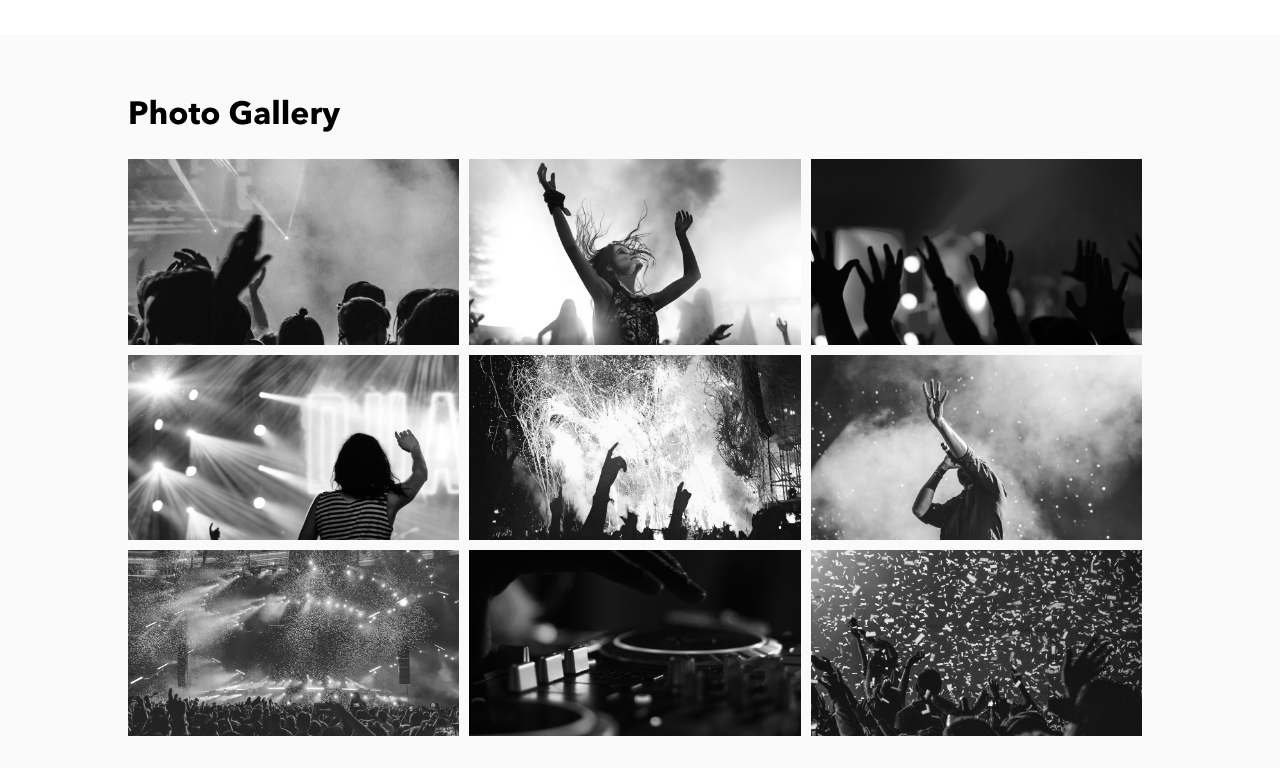
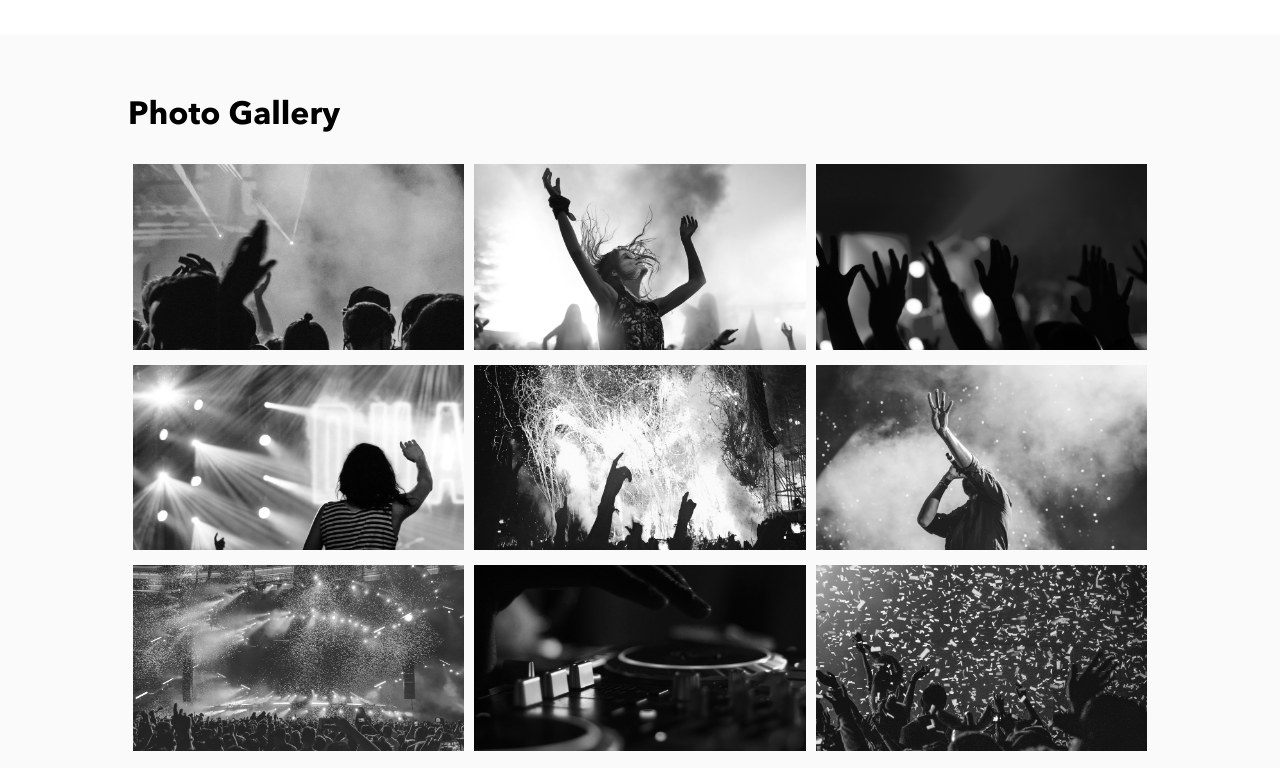
Before and after one commit to john-martinez/johnray-martinez-bandsite, a plain HTML site: page sprint-1/index.html in a window 1280 px wide. Shown: the part 2032-2800 px from the top of the page. Drawn offline with Linux system fonts and the light colour scheme; a web font is replaced by a local one.

Commit message:
fixed spacing on the side and alignment issues

```diff
--- a/sprint-1/stylesheets/partials/_mixins.scss
+++ b/sprint-1/stylesheets/partials/_mixins.scss
@@ -178,7 +178,14 @@
 
         &__item {
             margin-right: 4%;
+
+            &:nth-of-type(1){
+                @include set-padding(0,0);
+            }
         }
+
+
+
     }
 }
 
--- a/sprint-1/stylesheets/sass/views/_default.scss
+++ b/sprint-1/stylesheets/sass/views/_default.scss
@@ -75,6 +75,8 @@
 
     .main {
        width: 100%;
+       @include set-padding(10%, 0);
+
     }
 
     .image {
@@ -85,7 +87,7 @@
 
     .gallery-container {
         background-color: $light-silver;
-        @include set-padding(0, 2%);
+        @include set-padding(3%, 2%);
     }
 
     .gallery {
@@ -101,7 +103,7 @@
 
             flex-grow: 1;
             filter: grayscale(1);
-            margin: 0 10px 10px 0;
+            margin: 5px;
         }
     }
 
```
Also changed, not shown: sprint-1/stylesheets/css/main.min.css, 1 other file.
